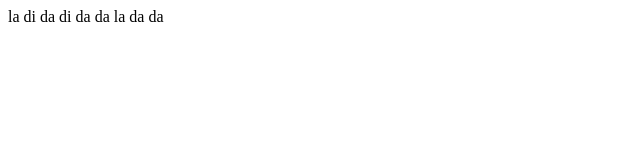
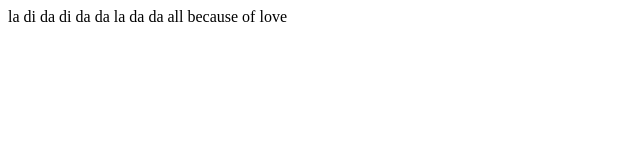
Before and after one commit to zheng219/day1, a plain HTML site: page main.html in a window 1280 px wide. Shown: the whole page, without its empty margins (0-640 px from the left). Drawn offline with Linux system fonts and the light colour scheme.

Commit message:
修改了main.html

```diff
--- a/main.html
+++ b/main.html
@@ -7,6 +7,6 @@
 <body>
 	la di da di da da
 	la da da
-
+	all because of love
 </body>
 </html>
```
